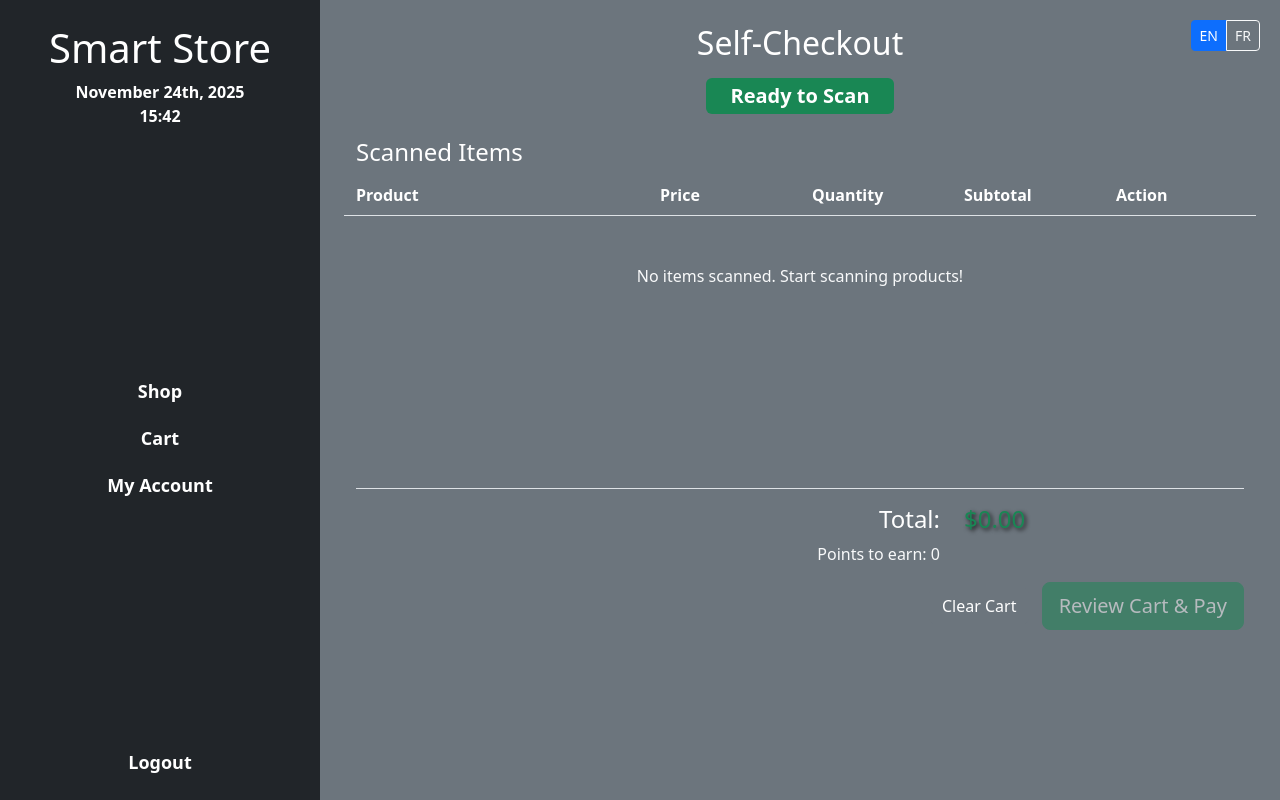
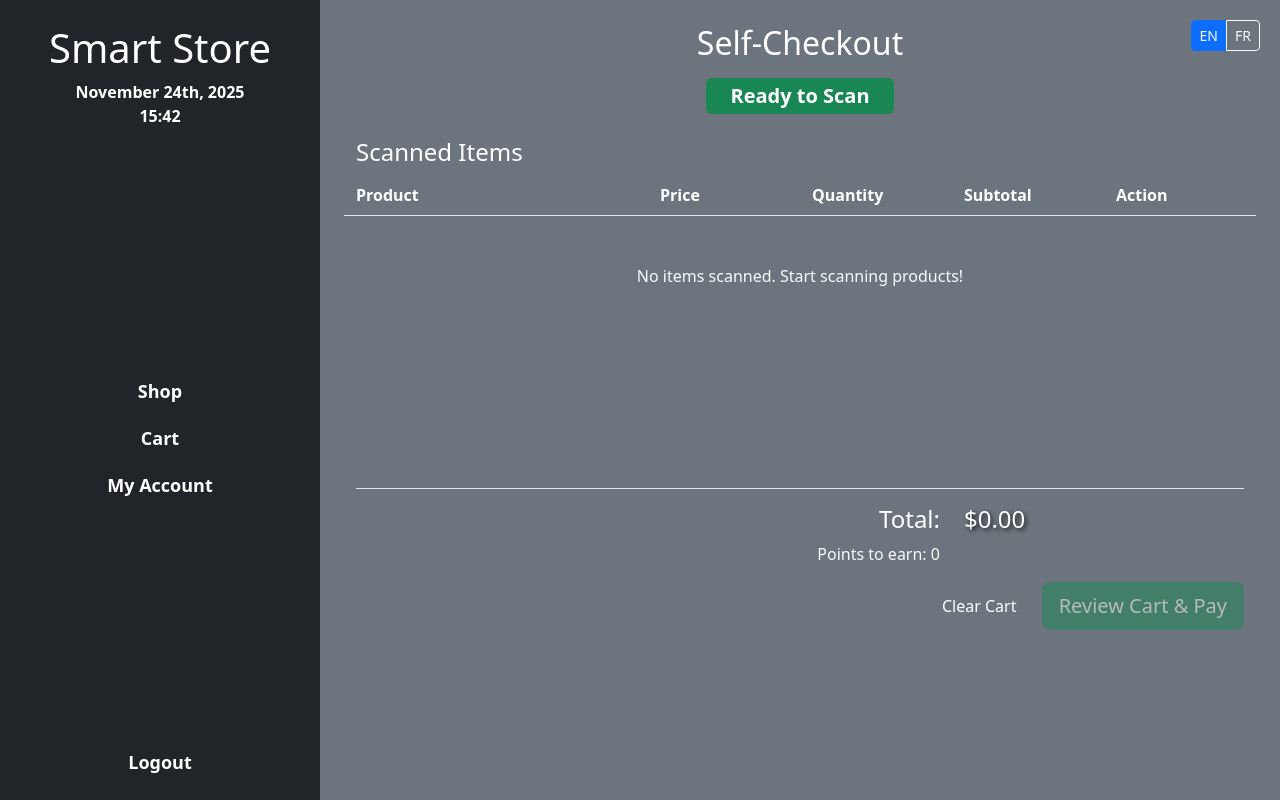
Before and after one commit to Crisguts/iot_snack_hub, a Flask app: page /store/checkout in a window 1280 px wide. Run offline with Flask 3, Linux system fonts and the light colour scheme; the visitor is signed in with stand-in values (Sample User, id 1); some libraries are stand-ins or nearby versions.

Commit message:
sum html

```diff
--- a/templates/checkout.html
+++ b/templates/checkout.html
@@ -141,8 +141,8 @@
                             </p>
                         </div>
                         <div class="col-4">
-                            <h4 class="text-success" id="cartTotal"
-                                style="text-shadow: 2px 2px 4px rgba(0,0,0,0.8);">
+                            <h4 id="cartTotal"
+                                style="text-shadow: 2px 2px 4px rgba(0,0,0,0.8); color: white;">
                                 ${{ "%.2f"|format(total) }}</h4>
                         </div>
                     </div>
```
